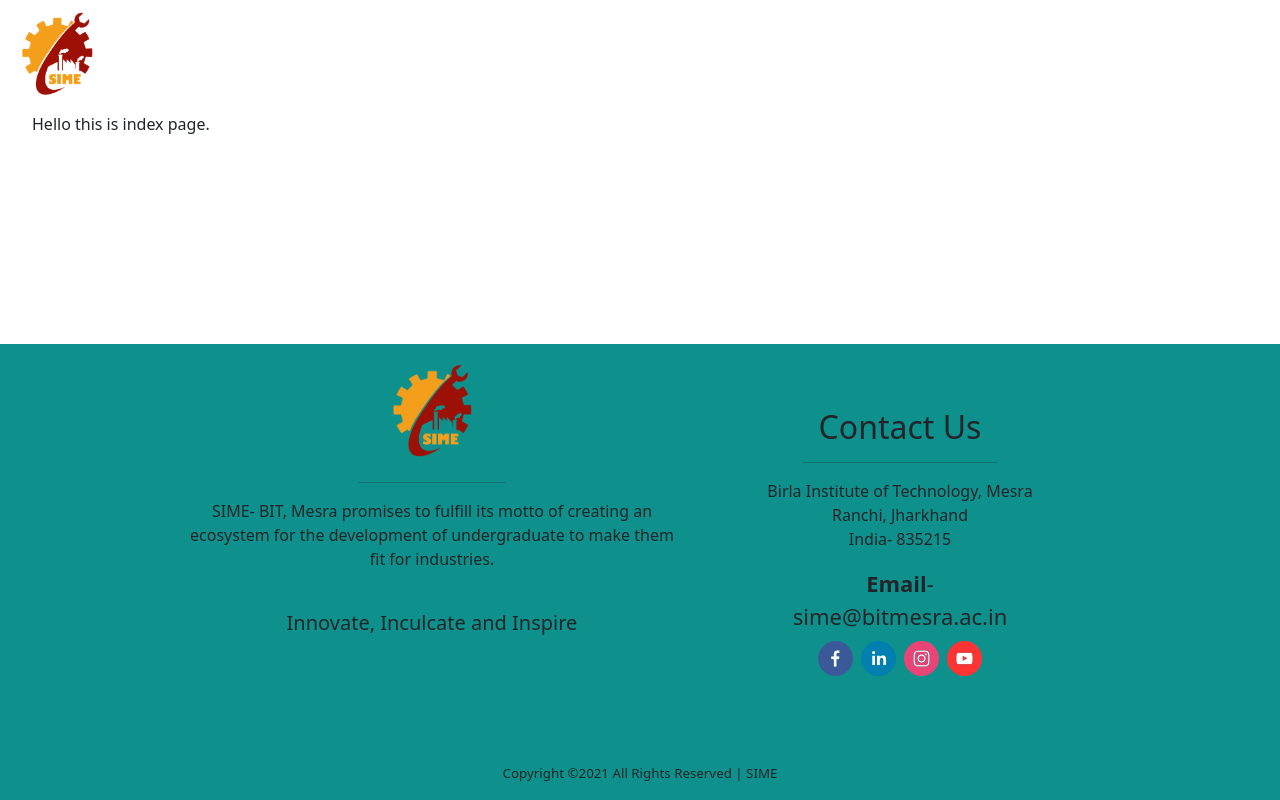
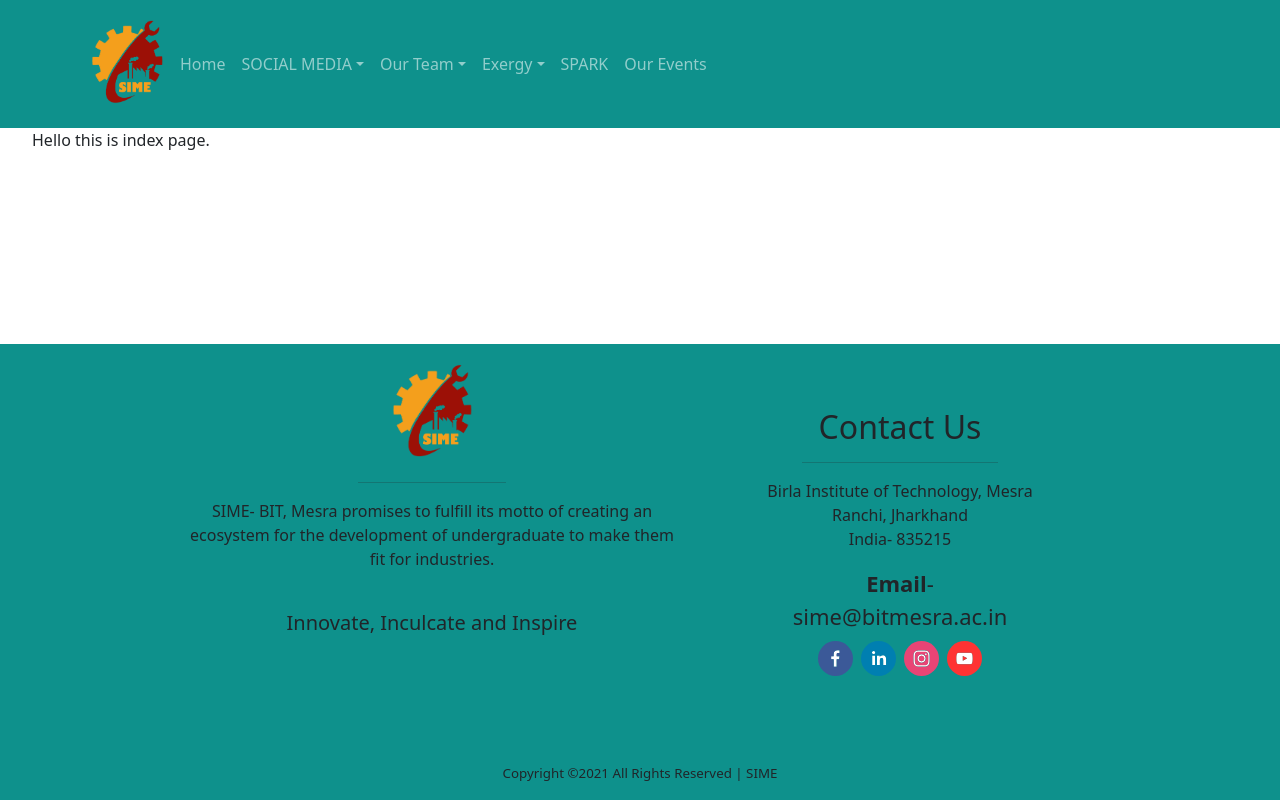
Before and after one commit to pranavrushi/frontend, a Next.js app: page / in a window 1280 px wide. Built offline with nearby package versions, Linux system fonts and the light colour scheme.

Commit message:
navbar now sticks at the top

```diff
--- a/components/layouts/Navbar.jsx
+++ b/components/layouts/Navbar.jsx
@@ -1,45 +1,39 @@
-import React from "react";
+import Container from "react-bootstrap/Container";
+import Nav from "react-bootstrap/Nav";
+import Navbar from "react-bootstrap/Navbar";
+import NavDropdown from "react-bootstrap/NavDropdown";
 import Image from "next/image";
 import Link from "next/link";
-import styles from "../../styles/layouts/Navbar.module.css"
+import styles from "../../styles/layouts/Navbar.module.css";
 
-const Navbar = () => {
+function CollapsibleExample() {
   return (
-    <nav className="navbar navbar-expand-md sticky-top navbar-dark">
-      <div className="container-fluid">
-        <Link href="/" className="navbar-brand">
-        <a>
-          <Image
-            className="sime-logo"
-            src="/SIME.png"
-            alt="logo.png"
-            width="90px"
-            height="90px"
-          />
+    <Navbar
+    sticky-top="true"
+      collapseOnSelect
+
+      expand="lg"
+      className={`${styles.bg_teal} sticky-top`}
+      variant="dark"
+    >
+      <Container>
+        <Link href="/">
+          <a>
+            <Image src="/SIME.png" width="90px" height="90px" alt="sime_logo" />
           </a>
         </Link>
-        <button
-          className="navbar-toggler"
-          type="button"
-          data-toggle="collapse"
-          data-target="#navbarResponsive"
-          aria-controls="navbarResponsive"
-          aria-expanded="false"
-          aria-label="Toggle navigation"
-        >
-          <span className="navbar-toggler-icon"></span>
-        </button>
-        <div className="collapse navbar-collapse" id="navbarResponsive">
+        <Navbar.Toggle aria-controls="responsive-navbar-nav" />
+        <Navbar.Collapse id="responsive-navbar-nav">
           <ul className="navbar-nav ml-auto">
             <li className="nav-item active">
               <a className="nav-link" href="./index.html">
-                Home<span className="sr-only">current</span>
+                Home
               </a>
             </li>
             <li className="nav-item dropdown">
               <a
                 className="nav-link dropdown-toggle"
-                href="/"
+                href="#"
                 id="navbarDropdown"
                 role="button"
                 data-toggle="dropdown"
@@ -82,7 +76,7 @@ const Navbar = () => {
             <li className="nav-item dropdown">
               <a
                 className="nav-link dropdown-toggle"
-                href="/"
+                href="#"
                 id="navbarDropdown"
                 role="button"
                 data-toggle="dropdown"
@@ -116,7 +110,7 @@ const Navbar = () => {
             <li className="nav-item dropdown">
               <a
                 className="nav-link dropdown-toggle"
-                href="/"
+                href="#"
                 id="navbarDropdown"
                 role="button"
                 data-toggle="dropdown"
@@ -152,42 +146,11 @@ const Navbar = () => {
                 Our Events
               </a>
             </li>
+          </ul>
+        </Navbar.Collapse>
+      </Container>
+    </Navbar>
+  );
+}
 
-            <li className="nav-item dropdown">
-              <a
-                className="nav-link dropdown-toggle"
-                href="/"
-                id="navbarDropdown"
-                role="button"
-                data-toggle="dropdown"
-                aria-haspopup="true"
-                aria-expanded="false"
-              >
-                Research
-              </a>
-              <div className="dropdown-menu" aria-labelledby="navbarDropdown">
-                <a className="dropdown-item" href="./21-22season.html">
-                  2021-2022 Season
-                </a>
-                <a className="dropdown-item" href="./20-21season.html">
-                  2020-2021 Season
-                </a>
-              </div>
-            </li>
-            <li className="nav-item">
-              <a
-                className="nav-link"
-                href="./contact.html"
-                rel="noopener noreferrer"
-              >
-                CONTACT
-              </a>
-            </li>
-          </ul>
-        </div>
-      </div>
-    </nav>
-  );
-};
-
-export default Navbar;
+export default CollapsibleExample;
--- a/package.json
+++ b/package.json
@@ -13,6 +13,7 @@
     "bootstrap": "^5.2.0",
     "next": "12.2.2",
     "react": "18.2.0",
+    "react-bootstrap": "^2.4.0",
     "react-dom": "18.2.0",
     "react-social-icons": "^5.14.0"
   },
--- a/pages/_app.js
+++ b/pages/_app.js
@@ -2,13 +2,15 @@ import "../styles/globals.css";
 import "bootstrap/dist/css/bootstrap.css";
 import React, { useState, useEffect } from "react";
 import Head from "next/head";
+import Script from "next/script";
 import Footer from "../components/layouts/Footer";
 import Navbar from "../components/layouts/Navbar";
 
 function MyApp({ Component, pageProps }) {
   useEffect(() => {
-    import("bootstrap/dist/js/bootstrap");
+    import("bootstrap/dist/js/bootstrap.js");
   }, []);
+
   return (
     <>
       <Head>
@@ -19,6 +21,11 @@ function MyApp({ Component, pageProps }) {
       <Navbar />
       <Component {...pageProps} />
       <Footer />
+      <Script
+        src="https://cdn.jsdelivr.net/npm/bootstrap@5.0.2/dist/js/bootstrap.bundle.min.js"
+        integrity="sha384-MrcW6ZMFYlzcLA8Nl+NtUVF0sA7MsXsP1UyJoMp4YLEuNSfAP+JcXn/tWtIaxVXM"
+        crossorigin="anonymous"
+      ></Script>
     </>
   );
 }
--- a/styles/layouts/Navbar.module.css
+++ b/styles/layouts/Navbar.module.css
@@ -0,0 +1,33 @@
+/* Navbar */
+.bg_teal {
+    background-color: #0e918c;
+    padding: 1rem;
+}
+
+
+.dropdown-menu {
+    background-color: rgb(14, 145, 140);
+    z-index: 7;
+}
+
+.navbar {
+    text-align: left;
+    min-height: 15vh;
+}
+
+.navbar-nav li {
+    text-transform: uppercase;
+    padding-right: 1rem;
+}
+
+.navbar-nav li:last-child {
+    padding-right: 3rem;
+}
+
+.nav-link {
+    font-size: 1.2em;
+}
+
+.dropdown-item {
+    color: #f1f6f9;
+}
```
Also changed, not shown: 2 other files (tests, documents, lock files or other folders).
